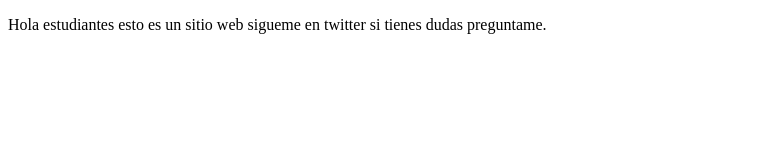
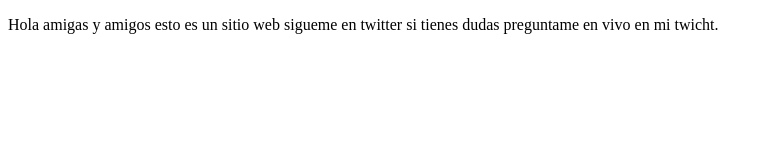
Before and after one commit to Mikemachado99/proyectoDemoCursos, a plain HTML site: page index.html in a window 1280 px wide. Shown: the whole page, without its empty margins (0-767 px from the left). Drawn offline with Linux system fonts and the light colour scheme.

Commit message:
cambios agregamos sitio de twitch

```diff
--- a/index.html
+++ b/index.html
@@ -8,8 +8,8 @@
 </head>
 <body>
     <p>
-        Hola estudiantes esto es un sitio web
-        sigueme en twitter si tienes dudas preguntame.
+        Hola amigas y amigos esto es un sitio web
+        sigueme en twitter si tienes dudas preguntame en vivo en mi twicht.
     </p>
 </body>
 </html>
```
